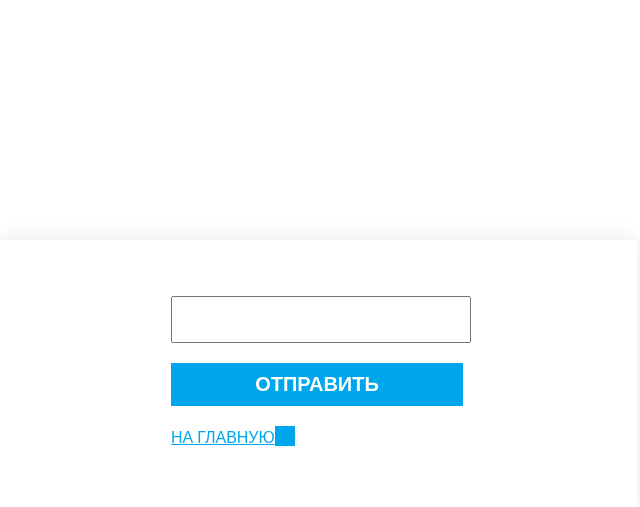
After one commit to AndriiSymonenko/nixeducation, a PHP site: page /lesson_three.html in a window 1280 px wide. The commit adds this page. Shown: the top 507 px of the page, without its empty margins (323-963 px from the left). Run offline with PHP 8.4, Linux system fonts and the light colour scheme.

Commit message:
add lesson three

```diff
--- /dev/null
+++ b/css/style.css
@@ -0,0 +1,153 @@
+
+
+@font-face {
+    font-family: "Roboto";
+    src: url("../fonts/roboto-regular-webfont.woff2");
+    font-weight: 400;
+    font-style: normal;
+}
+
+@font-face {
+    font-family: "Roboto";
+    src: url("../fonts/roboto-medium-webfont.woff2");
+    font-weight: 500;
+    font-style: normal;
+}
+
+@font-face {
+    font-family: "Roboto";
+    src: url("../fonts/roboto-bold-webfont.woff2");
+    font-weight: 700;
+    font-style: normal;
+}
+
+/* Global Style */
+
+body {
+    font-family: "Roboto", Arial, sans-serif;
+    font-size: 16px;
+}
+
+
+.navigation-list {
+    list-style: none;
+    display: flex;
+}
+
+.navigation-list__item {
+    margin-right: 30px;
+}
+
+.navigation-list__item--link {
+    text-decoration: none;
+}
+
+.button {
+    background-color:#00a6eb;
+    border: none;
+    font-size: 20px;
+    text-transform: uppercase;
+    font-weight: 600;
+    color: #fff;
+    padding: 10px 40px 10px 40px;
+    cursor: pointer;
+}
+
+
+/* Lesson Three */
+
+.form-container {
+    display: flex;
+    margin: 0 auto;
+    position: fixed;
+    top: 30%;
+    left: 25%;
+    width: 50%;
+    align-items: center;
+    justify-content: center;
+    align-content: center;
+    overflow: auto;
+    background-color: #fff;
+    box-shadow: 0 0 20px 0 rgba(0, 0, 0, 0.1);
+}
+
+
+.form-lesson {
+    display: flex;
+    justify-content: space-between;
+    margin: 0 auto;
+    width: 50%;
+    padding-top: 50px;
+    padding-bottom: 50px;
+}
+
+.form-lesson fieldset {
+    border: none;
+}
+
+.form-lesson__input {
+    width: 100%;
+    padding-top: 10px;
+    padding-bottom: 10px;
+    margin-bottom: 20px;
+    font-size: 20px;
+}
+
+.form-lesson__button {
+    width: 100%;
+    margin-bottom: 20px;
+}
+
+.form-lesson__button:hover {
+    background-color: #0070a0;
+}
+
+.form-lesson__go-index {
+    position: relative;
+    text-transform: uppercase;
+    color: #00a6eb;
+}
+
+.form-lesson__go-index::after {
+    position: absolute;
+    content: "";
+    background-color:#00a6eb;
+    width: 20px;
+    height: 20px;
+    cursor: pointer;
+}
+
+.prev-button {
+    text-decoration: none;
+}
+
+/* For multiplication table */
+
+.multiplication-table {
+    border-collapse: collapse;
+    margin: 0 auto;
+    margin-top: 10%;
+}
+
+.multiplication-table td {
+    padding: 20px;
+}
+
+
+/* For colored  multiplication table*/
+
+.red {
+    color: red;
+}
+
+.green {
+    color: green;
+}
+
+.yellow {
+    color: #ffd800;
+}
+
+.blue {
+    color: blue;
+}
--- /dev/null
+++ b/lesson_three.html
@@ -0,0 +1,21 @@
+<!DOCTYPE html>
+<html lang="ru">
+<head>
+    <meta charset="UTF-8">
+    <title>Урок 3</title>
+    <link rel="stylesheet" href="../css/style.css">
+</head>
+<body>
+<main>
+<div class="form-container">
+<form class="form-lesson" method="post" action="/php/lesson_three.php">
+    <fieldset>
+        <input class="form-lesson__input" type="text" name="string">
+        <button class="button form-lesson__button" type="submit" name="button">Отправить</button>
+        <a class="form-lesson__go-index" href="index.html">На главную</a>
+    </fieldset>
+</form>
+</div>
+</main>
+</body>
+</html>
--- a/lesson_one.php
+++ b/php/lesson_one.php
@@ -1,6 +1,8 @@
+
+
 
 <?php
-
+echo "<title>Урок 1</title>";
 // with while
 //$i = 1;
 //echo "<table border = \"1\">\n";
@@ -30,7 +32,7 @@
 //echo "</table>";
 //whith for
 
-echo "<link rel='stylesheet' href='style.css'>";
+echo "<link rel='stylesheet' href='../css/style.css'>";
 
 echo "<table class='multiplication-table' border = \"1\">\n";
 for ($firstNumber = 1; $firstNumber <= 10; $firstNumber++) {
```
Also changed, not shown: form.html (deleted, +0 -13 lines), form.php (deleted, +0 -28 lines), index.html (+4 -4 lines), php/lesson_three.php (added, +35 -0 lines), php/lesson_two.php (renamed from lesson_two.php, +6 -4 lines), style.css (deleted, +0 -29 lines), fonts/roboto-bold-webfont.woff2 (added), fonts/roboto-medium-webfont.woff2 (added), fonts/roboto-regular-webfont.woff2 (added).
